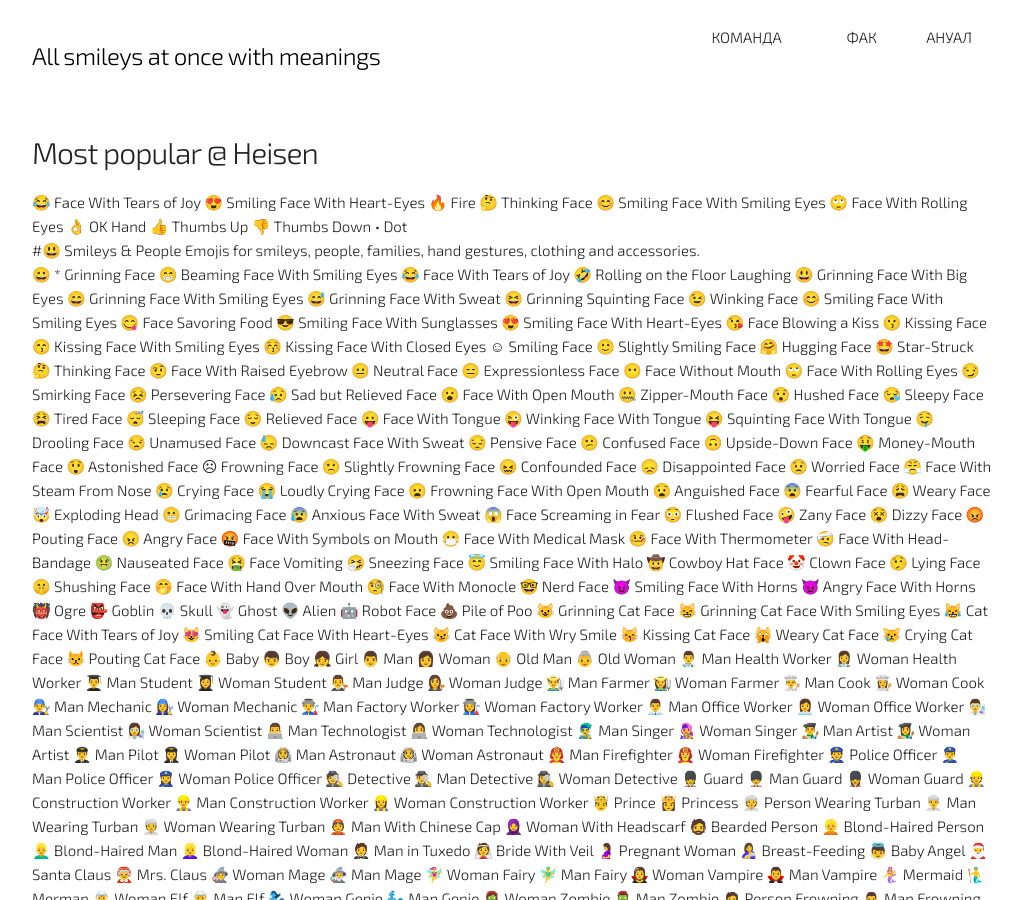
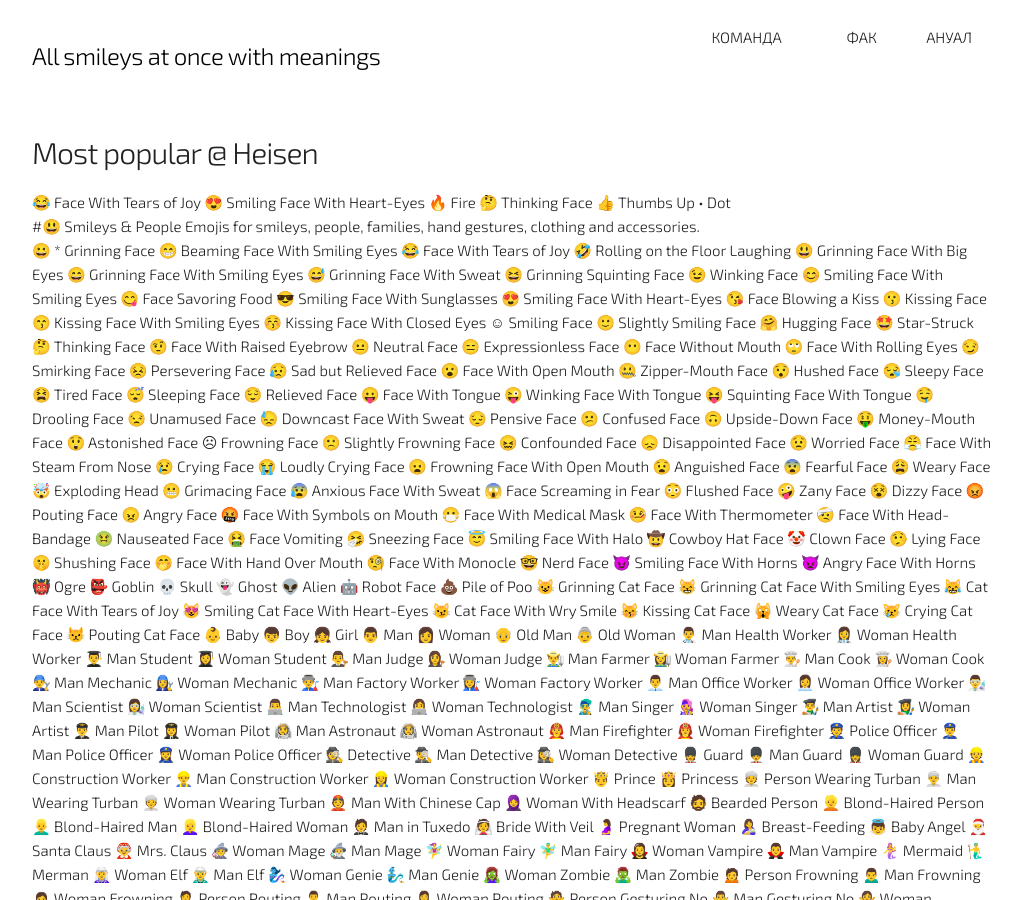
Before and after one commit to evgenity/heisen-new, a Jekyll site: the page built from smile.markdown, in a window 1280 px wide and 900 px high. Shown: the whole window, without its empty margins (128-1149 px from the left). Built offline with Jekyll 4.4.1, drawn with Linux system fonts in a browser that asks for light colours; nearby versions of some CDN libraries; a script that is not in the unit is left out; comment, search, counter and statistics services are not loaded.

Commit message:
Updated Smile

```diff
--- a/smile.markdown
+++ b/smile.markdown
@@ -10,11 +10,7 @@ layout: page
 😍 Smiling Face With Heart-Eyes
 🔥 Fire
 🤔 Thinking Face
-😊 Smiling Face With Smiling Eyes
-🙄 Face With Rolling Eyes
-👌 OK Hand
 👍 Thumbs Up
-👎 Thumbs Down
 • Dot
 
 #😃 Smileys & People
```
